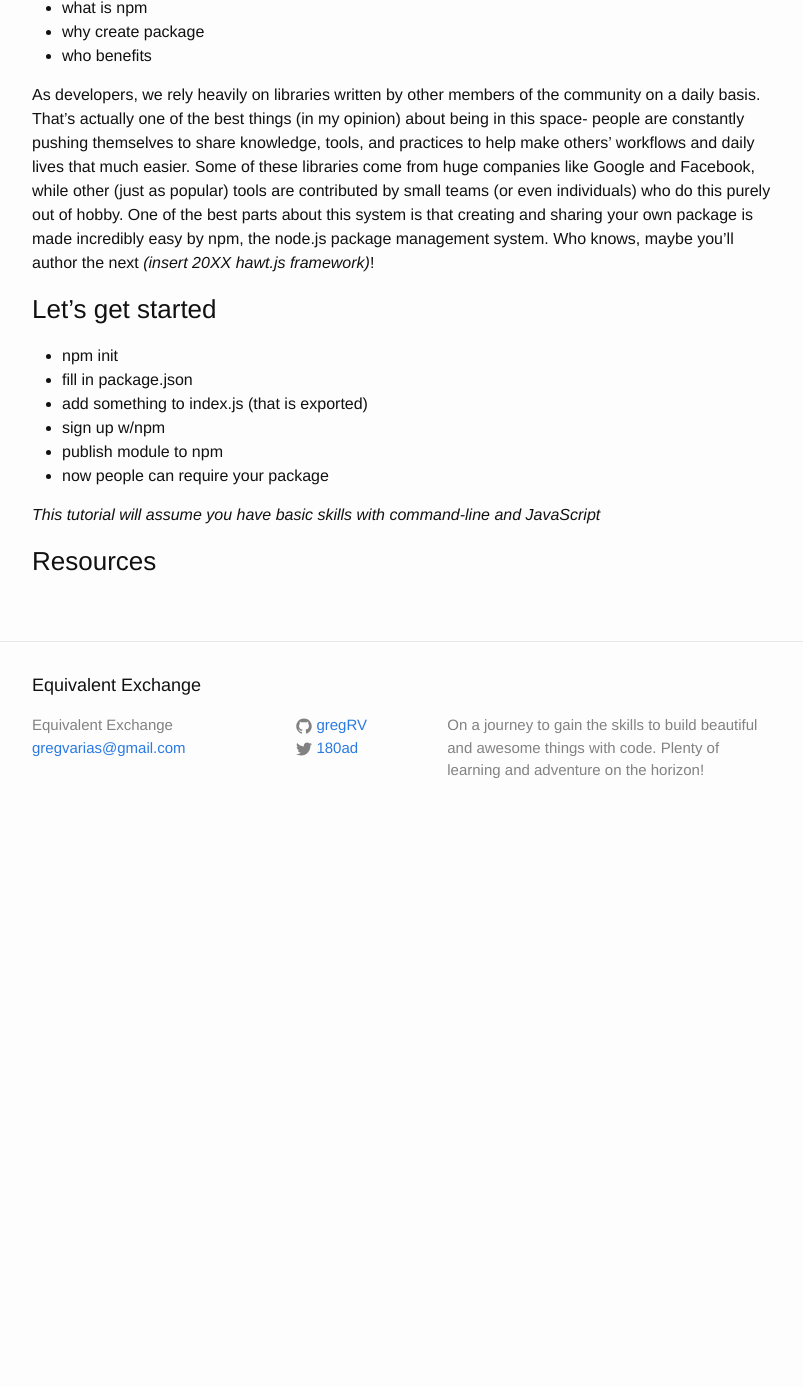
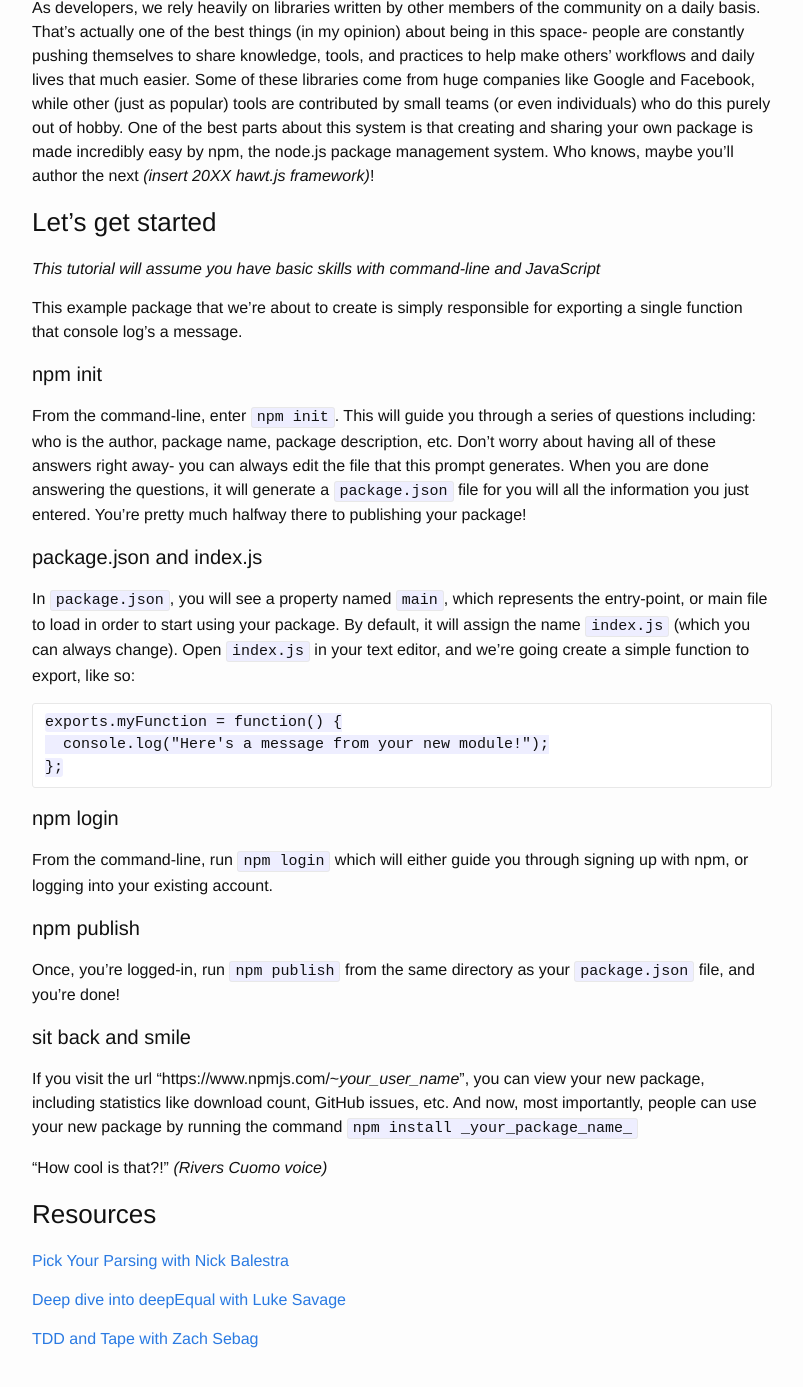
Before and after one commit to gregRV/eqex, a Jekyll site: the page built from _posts/2015-09-05-special-delivery-creating-an-npm-package.md, in a window 1280 px wide and 1400 px high, scrolled down 678 px. Shown: the top 1387 px of the window, without its empty margins (238-1041 px from the left). Built offline with Jekyll 4.4.1, drawn with Linux system fonts in a browser that asks for light colours; before the commit the page ends 1520 px from its top, so only the background shows below that.

Commit message:
Finished content for 'special delivery'.

````diff
--- a/_posts/2015-09-05-special-delivery-creating-an-npm-package.md
+++ b/_posts/2015-09-05-special-delivery-creating-an-npm-package.md
@@ -13,22 +13,52 @@ published: True
 
 ### npm? 'package'?
 
-* what is npm
+<!-- * what is npm
 * why create package
-* who benefits
+* who benefits -->
 
 As developers, we rely heavily on libraries written by other members of the community on a daily basis. That's actually one of the best things (in my opinion) about being in this space- people are constantly pushing themselves to share knowledge, tools, and practices to help make others' workflows and daily lives that much easier. Some of these libraries come from huge companies like Google and Facebook, while other (just as popular) tools are contributed by small teams (or even individuals) who do this purely out of hobby. One of the best parts about this system is that creating and sharing your own package is made incredibly easy by npm, the node.js package management system. Who knows, maybe you'll author the next _(insert 20XX hawt.js framework)_!
 
 ### Let's get started
 
-* npm init
+<!-- * npm init
 * fill in package.json
 * add something to index.js (that is exported)
 * sign up w/npm
 * publish module to npm
-* now people can require your package
+* now people can require your package -->
 
 _This tutorial will assume you have basic skills with command-line and JavaScript_
 
+This example package that we're about to create is simply responsible for exporting a single function that console log's a message.
+
+#### npm init
+From the command-line, enter ```npm init```. This will guide you through a series of questions including: who is the author, package name, package description, etc. Don't worry about having all of these answers right away- you can always edit the file that this prompt generates. When you are done answering the questions, it will generate a ```package.json``` file for you will all the information you just entered. You're pretty much halfway there to publishing your package!
+
+#### package.json and index.js
+In ```package.json```, you will see a property named ```main```, which represents the entry-point, or main file to load in order to start using your package. By default, it will assign the name ```index.js``` (which you can always change).
+Open ```index.js``` in your text editor, and we're going create a simple function to export, like so:
+
+```
+exports.myFunction = function() {
+  console.log("Here's a message from your new module!");
+};
+```
+
+#### npm login
+From the command-line, run ```npm login``` which will either guide you through signing up with npm, or logging into your existing account.
+
+#### npm publish
+Once, you're logged-in, run ```npm publish``` from the same directory as your ```package.json``` file, and you're done!
+
+#### sit back and smile
+If you visit the url "https://www.npmjs.com/~_your_user_name_", you can view your new package, including statistics like download count, GitHub issues, etc. And now, most importantly, people can use your new package by running the command ```npm install _your_package_name_```
+
+"How cool is that?!" _(Rivers Cuomo voice)_
 
 ### Resources
+[Pick Your Parsing with Nick Balestra](http://nick.balestra.ch/2015/pick-your-parsing/)
+
+[Deep dive into deepEqual with Luke Savage](http://lukesavage.me/technical/2015/09/05/deep-dive-into-deep-equal/)
+
+[TDD and Tape with Zach Sebag](http://zachsebag.com/2015/09/05/tape-or-how-i-learned-to-stop-worrying-and-love-TDD.html)
````
